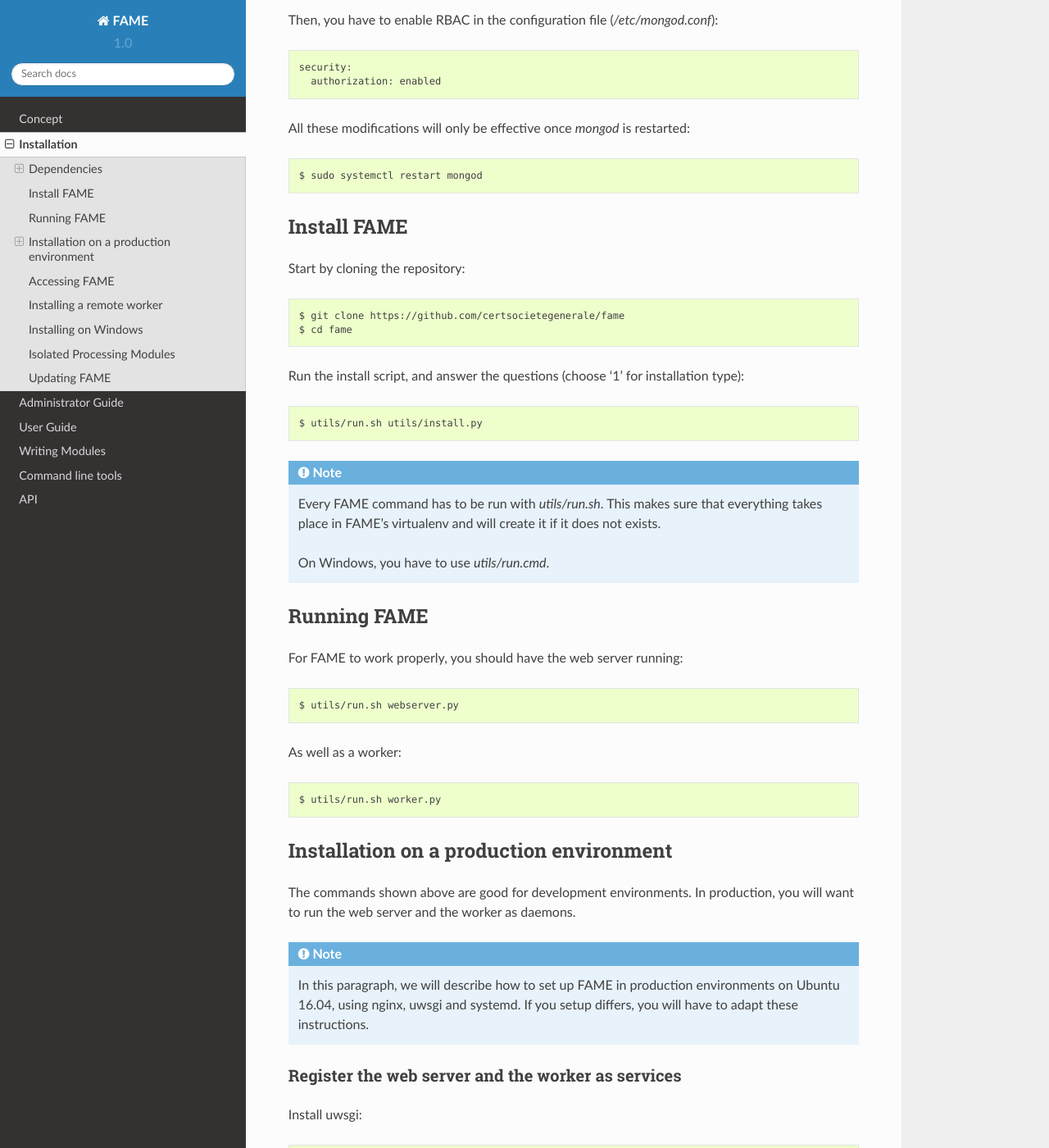
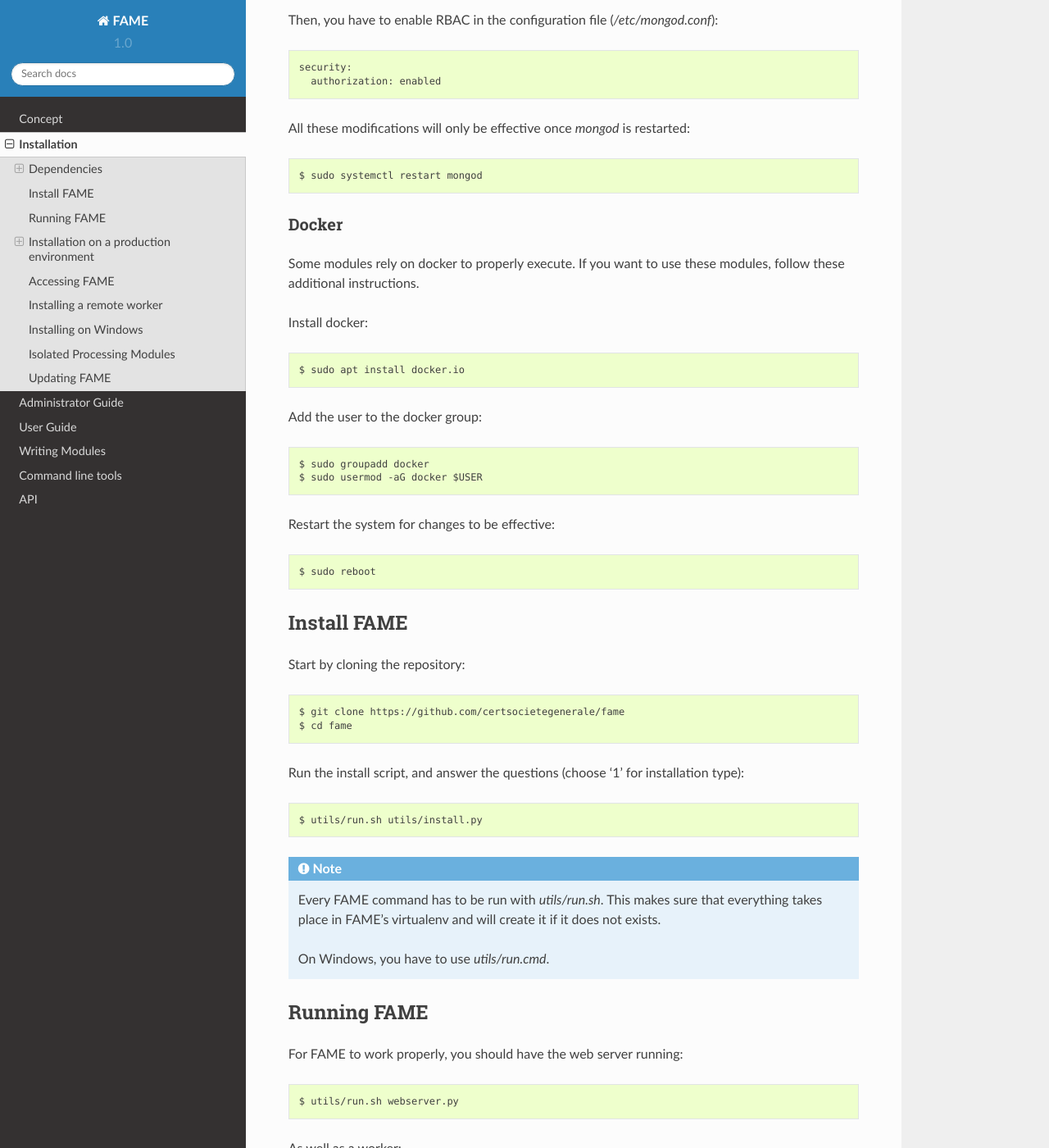
Before and after one commit to certsocietegenerale/fame, a Sphinx documentation site: the page built from docs/installation.rst, in a window 1280 px wide and 1400 px high, scrolled down 1674 px. Shown: the whole window at 82% size. Built offline with Sphinx 7.4.7 and the Read the Docs theme 2.0.0, drawn with Linux system fonts in a browser that asks for light colours; some of the changed text lies outside the part shown.

Commit message:
feat: update documentation for python 3

```diff
--- a/docs/concept.rst
+++ b/docs/concept.rst
@@ -61,6 +61,7 @@
 
 * ``PreloadingModule``: these modules can be used to preload a given hash provided to FAME for analysis so that the sample file is available to FAME without the need of manually downloading it.
 * ``ProcessingModule``: this is where FAME's magic is. A ``ProcessingModule`` should define some automated analysis that can be performed on some types of files / analysis information.
+* ``IsolatedProcessingModule``: similar to a ``ProcessingModule`` except it will be executed in an isolated virtual machine environment.
 * ``ReportingModule``: this kind of module enables reporting options, such as send analysis results by email, or post a Slack notification when the analysis is finished.
 * ``ThreatIntelligenceModule``: this kind of modules acts on IOCs. a ``ThreatIntelligenceModule`` has two roles:
 
@@ -68,6 +69,7 @@
   * Enrich the Threat Intelligence Platform with IOCs extracted by FAME.
 
 * ``AntivirusModule``: modules that act on files, and send them to antivirus vendors.
+* ``VirtualizationModule``: modules needed to support different virtualization backends for ``IsolatedProcessingModule``.
 
 Architecture
 ============
--- a/docs/installation.rst
+++ b/docs/installation.rst
@@ -3,15 +3,15 @@
 ************
 
 .. note::
-    This page documents how to install FAME on Ubuntu 16.04. FAME being written in Python, you can install it on the system of your choice.
+    This page documents how to install FAME on Ubuntu 20.04. FAME being written in Python, you can install it on the system of your choice.
 
 Dependencies
 ============
 
 Install dependencies::
 
-    $ sudo apt-get install git python-pip python-dev
-    $ sudo pip install virtualenv
+    $ sudo apt install git python3-pip python3-dev
+    $ sudo pip3 install virtualenv
 
 MongoDB
 -------
@@ -72,6 +72,24 @@
 
     $ sudo systemctl restart mongod
 
+Docker
+------
+
+Some modules rely on docker to properly execute. If you want to use these modules, follow these additional instructions.
+
+Install docker::
+
+    $ sudo apt install docker.io
+
+Add the user to the docker group::
+
+    $ sudo groupadd docker
+    $ sudo usermod -aG docker $USER
+
+Restart the system for changes to be effective::
+
+    $ sudo reboot
+
 Install FAME
 ============
 
@@ -106,14 +124,14 @@
 The commands shown above are good for development environments. In production, you will want to run the web server and the worker as daemons.
 
 .. note::
-    In this paragraph, we will describe how to set up FAME in production environments on Ubuntu 16.04, using nginx, uwsgi and systemd. If you setup differs, you will have to adapt these instructions.
+    In this paragraph, we will describe how to set up FAME in production environments on Ubuntu 20.04, using nginx, uwsgi and systemd. If your setup differs, you will have to adapt these instructions.
 
 Register the web server and the worker as services
 --------------------------------------------------
 
 Install uwsgi::
 
-    $ sudo pip install uwsgi
+    $ sudo pip3 install uwsgi
 
 Create a systemd configuration file for the web server, at `/etc/systemd/system/fame_web.service`::
 
@@ -189,6 +207,9 @@
 
     $ sudo ln -s /etc/nginx/sites-available/fame /etc/nginx/sites-enabled/fame
     $ sudo systemctl restart nginx
+
+.. note::
+    In most settings, we recommend updating this configuration to use HTTPS instead of HTTP, but this is not described here as each organization handles certificates differently.
 
 Accessing FAME
 ==============
--- a/docs/modules.rst
+++ b/docs/modules.rst
@@ -202,8 +202,8 @@
 
 .. image:: /images/modules-extracted-files.png
 
-Making results look great again
--------------------------------
+Making results look great
+-------------------------
 
 By default, FAME will try to render the detailed results of every processing module in a readable way.
 
```
Also changed, not shown: other parts of docs/installation.rst (+3 -3 lines).
